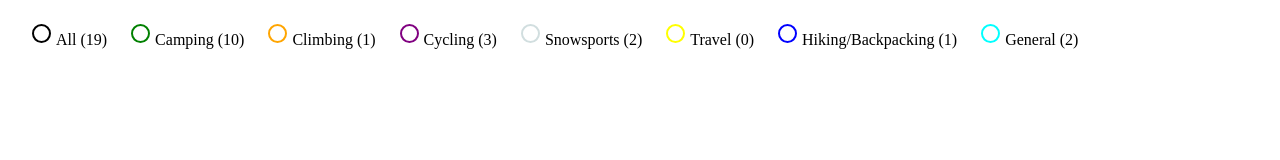
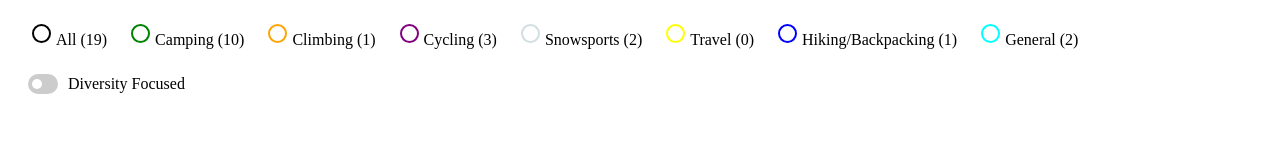
Before and after one commit to marneborn/okh-groups-map, a website built with webpack: page src/index.html in a window 1280 px wide. Built offline with nearby package versions, Linux system fonts and the light colour scheme.

Commit message:
added toggle

```diff
--- a/src/index.css
+++ b/src/index.css
@@ -13,11 +13,20 @@
   box-sizing: border-box;
 }
 
-#okh-group-map #select-group {
+#okh-group-map #controls {
   width: 100%;
   padding-top: 10px;
   padding-bottom: 30px;
   padding-right: 20px;
+  padding-left: 20px;
+  box-sizing: border-box;
+  display: flex;
+  flex-direction: column;
+  flex-wrap: wrap;
+}
+
+#okh-group-map #select-group {
+  width: 100%;
   box-sizing: border-box;
   display: flex;
   flex-direction: row;
@@ -25,7 +34,7 @@
 }
 
 #okh-group-map #select-group label {
-  margin-left: 20px;
+  margin-right: 20px;
   margin-top: 5px;
   margin-bottom: 5px;
 }
@@ -34,7 +43,7 @@
   margin-right: 10px;
 }
 
-#okh-group-map input[type='radio']:after {
+#okh-group-map #select-group input[type='radio']:after {
   width: 15px;
   height: 15px;
   border-radius: 15px;
@@ -50,7 +59,7 @@
   border-color: black;
 }
 
-#okh-group-map input[type='radio']:checked:after {
+#okh-group-map #select-group input[type='radio']:checked:after {
   width: 15px;
   height: 15px;
   border-radius: 15px;
@@ -65,3 +74,75 @@
   border-style: solid;
   border-color: white;
 }
+
+#okh-group-map #diversity-toggle {
+  box-sizing: border-box;
+  display: flex;
+  flex-direction: row;
+  align-items: center;
+  padding-top: 20px;
+}
+
+#okh-group-map #diversity-toggle .toggle-label {
+  margin-left: 10px;
+}
+
+.toggle-switch {
+  position: relative;
+  display: inline-block;
+  width: 30px;
+  height: 20px;
+}
+
+.toggle-switch input {
+  opacity: 0;
+  width: 0;
+  height: 0;
+}
+
+.slider {
+  position: absolute;
+  cursor: pointer;
+  top: 0;
+  left: 0;
+  right: 0;
+  bottom: 0;
+  background-color: #ccc;
+  -webkit-transition: .4s;
+  transition: .4s;
+}
+
+.slider:before {
+  position: absolute;
+  content: "";
+  height: 10px;
+  width: 10px;
+  left: 4px;
+  bottom: 5px;
+  background-color: white;
+  -webkit-transition: .4s;
+  transition: .4s;
+}
+
+input:checked + .slider {
+  background-color: #2196F3;
+}
+
+input:focus + .slider {
+  box-shadow: 0 0 1px #2196F3;
+}
+
+input:checked + .slider:before {
+  -webkit-transform: translateX(12px);
+  -ms-transform: translateX(12px);
+  transform: translateX(12px);
+}
+
+/* Rounded sliders */
+.slider.round {
+  border-radius: 10px;
+}
+
+.slider.round:before {
+  border-radius: 50%;
+}
--- a/src/index.ts
+++ b/src/index.ts
@@ -74,7 +74,7 @@ function getTypeCount(type: OKHMapTypes) {
 }
 
 const addRadioButton = ({ key, label, isDefaultSelected = false }: OkhTypeDefinition): void => {
-  const wrapper = document.querySelector('#okh-group-map #select-group');
+  const wrapper = document.querySelector('#okh-group-map #controls #select-group ');
   if (!wrapper) {
     console.error(new Error('missing div with id #okh-group-map #select-group'));
     return;
@@ -116,12 +116,12 @@ const addRadioButtons = () => {
   stylesheet.innerHTML = types
     .map((type) => `
 /* Group: ${type.label} */
-#okh-group-map label.${type.key} input[type='radio']:after {
+#okh-group-map #select-group label.${type.key} input[type='radio']:after {
   border-color: ${type.color};
   background-color: white;
 }
 
-#okh-group-map label.${type.key} input[type='radio']:checked:after {
+#okh-group-map #select-group  label.${type.key} input[type='radio']:checked:after {
   border-color: white;
   background-color: ${type.color};
 }
@@ -154,25 +154,57 @@ const addRadioButtons = () => {
 //   addMarkers();
 // }
 
+const createToggleGroup = (): HTMLDivElement => {
+  // based on https://www.w3schools.com/howto/howto_css_switch.asp
+  const toggles = document.createElement('div');
+  toggles.id = 'diversity-toggle';
+
+  const toggleSwitch = document.createElement('label');
+  toggleSwitch.className = 'toggle-switch';
+
+  const sliderInput = document.createElement('input')
+  sliderInput.type = 'checkbox';
+
+  const sliderSpan = document.createElement('span')
+  sliderSpan.className = 'slider round';
+
+  const text = document.createElement('label');
+  text.append('Diversity Focused');
+  text.className = 'toggle-label';
+
+  toggleSwitch.append(sliderInput, sliderSpan);
+
+  toggles.append(toggleSwitch, text);
+
+  return toggles;
+}
+
 const initialize = () => {
   if (!main) {
     console.error(new Error('missing div with id #okh-group-map'));
     return;
   }
-  const selectorcontainer = document.createElement('div');
-  selectorcontainer.id = 'select-group';
-  main.append(selectorcontainer);
 
-  const mapcontainer = document.createElement('div');
-  mapcontainer.id = 'map';
-  main.append(mapcontainer);
+  const controlsContainer = document.createElement('div');
+  controlsContainer.id = 'controls';
+  main.append(controlsContainer);
+
+  const groupsSelector = document.createElement('div');
+  groupsSelector.id = 'select-group';
+  controlsContainer.append(groupsSelector);
+
+  controlsContainer.append(createToggleGroup());
+
+  const mapContainer = document.createElement('div');
+  mapContainer.id = 'map';
+  main.append(mapContainer);
 
   const loader = new Loader({
     apiKey: gmapApiKey,
     version: 'weekly',
   });
   loader.load().then(() => {
-    map = new google.maps.Map(mapcontainer, {
+    map = new google.maps.Map(mapContainer, {
       zoom: 1,
       center: { lat: 37.0902, lng: -95.7129 },
       zoomControl: true,
```
